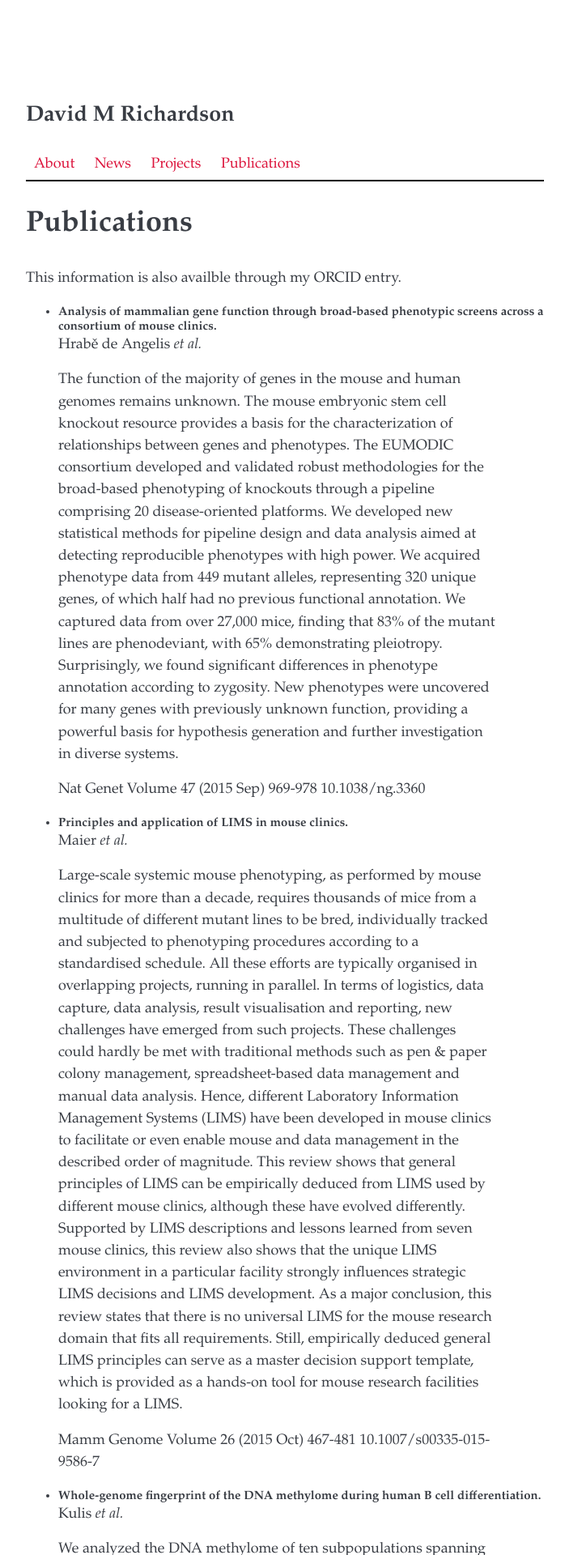
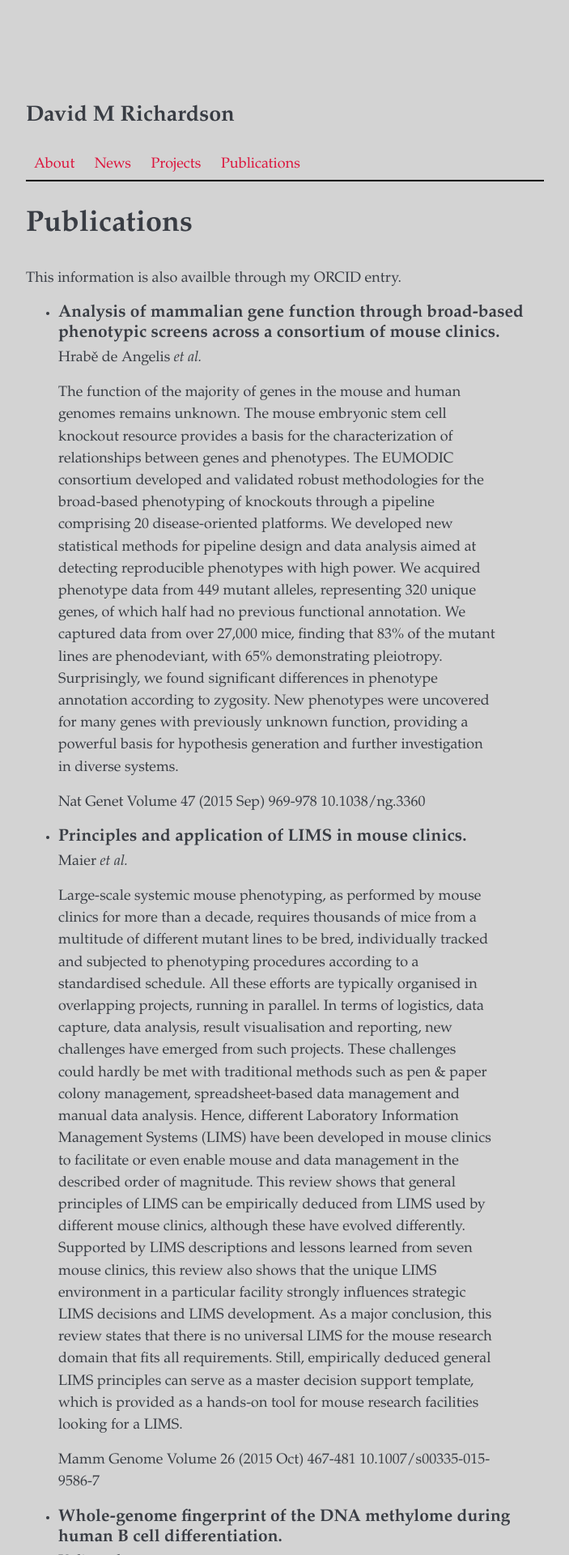
Before and after one commit to davidrichardson/davidrichardson.github.io, a Jekyll site: the page built from publications.md, in a window 1280 px wide. Shown: the top 1920 px of the page at 81% size, without its empty margins (96-799 px from the left). Built offline with Jekyll 4.4.1, drawn with Linux system fonts in a browser that asks for light colours; nearby versions of some CDN libraries.

Commit message:
minor style changes
use h3 for pub titles, grey background

```diff
--- a/css/site.css
+++ b/css/site.css
@@ -1,7 +1,7 @@
 * {box-sizing: border-box; margin: 0;}
 
 body {
-  background-color: #FFF;
+  background-color: lightgrey;
   color: #393D44;
   font-size: 18px;
   font-family: "Palatino Linotype", "Book Antiqua", Palatino, serif;
--- a/publications.md
+++ b/publications.md
@@ -10,7 +10,7 @@
 {% for pub in site.data.publications.resultList.result %}
 
 <li>
-<h5><a href="http://europepmc.org/abstract/MED/{{pub.pmid}}">{{pub.title}}</a></h5>
+<h3><a href="http://europepmc.org/abstract/MED/{{pub.pmid}}">{{pub.title}}</a></h3>
 
 <p>{{pub.authorList.author[0].lastName}} <em>et al.</em></p>
 <p class="text-justify">{{pub.abstractText | remove: "UNLABELLED:" newline_to_br}}</p>
```
Also changed, not shown: Gemfile.lock.
